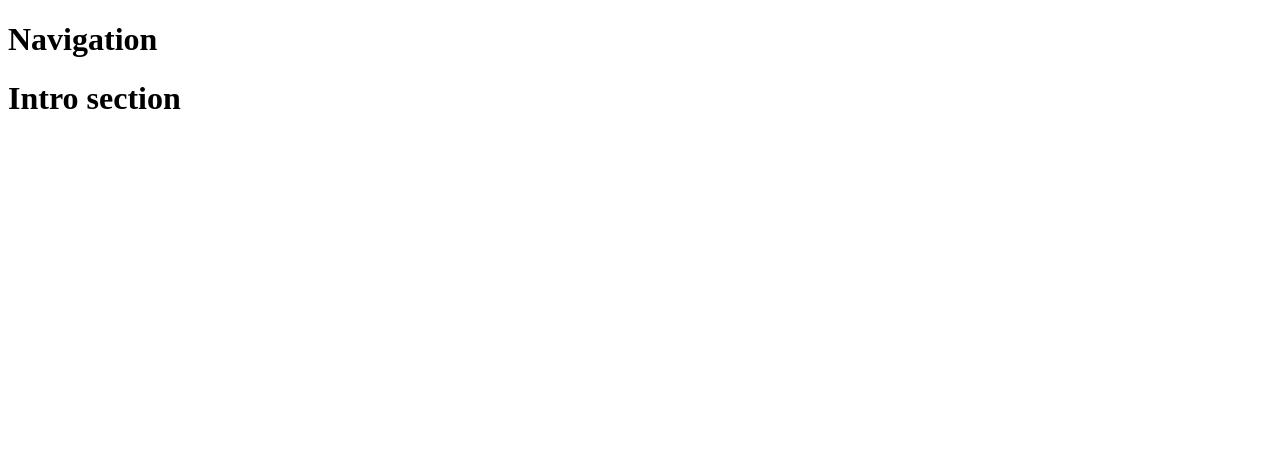
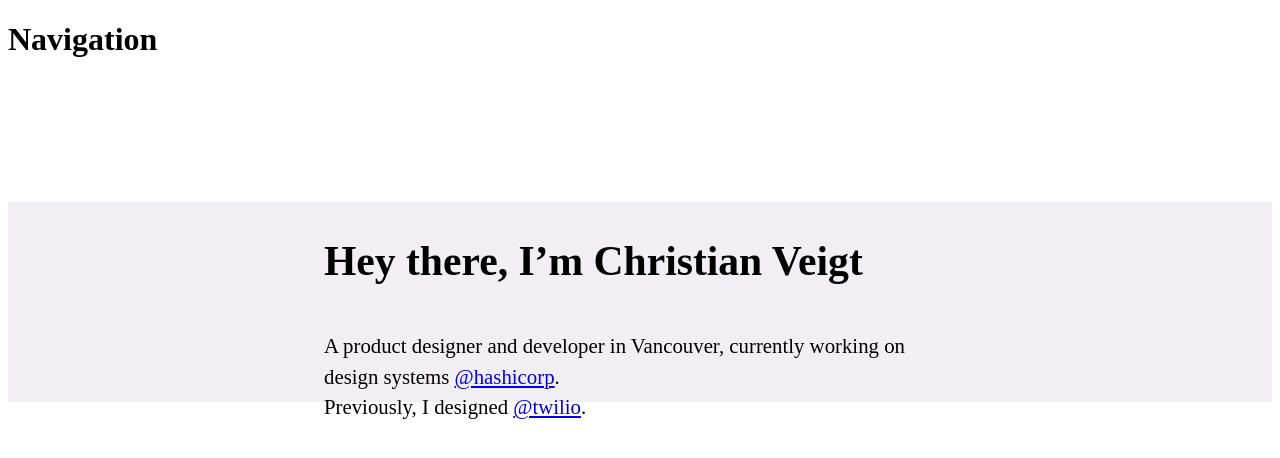
Before and after one commit to cveigt/systems-and-patterns, a React (Create React App) app in the folder website/: page / in a window 1280 px wide. Shown: the top 458 px of the page. Built offline with nearby package versions, Linux system fonts and the light colour scheme.

Commit message:
Added Intro component structure and basic styling

```diff
--- a/website/src/components/Intro.js
+++ b/website/src/components/Intro.js
@@ -1,10 +1,47 @@
 import React from "react";
+import styled from "styled-components";
+
+const Section = styled.section`
+  background: #f1eff4;
+  height: 200px;
+`;
+const Content = styled.div`
+  display: flex;
+  align-items: center;
+  width: 50%;
+  margin: auto;
+  margin-top: 18vh;
+  margin-bottom: 24vh;
+`;
+const Presentation = styled.div`
+  display: flex;
+  flex-direction: column;
+`;
+const Title = styled.h2`
+  font-size: 2.6rem;
+  line-height: 3.1rem;
+  margin-bottom: 1.5rem;
+`;
+const Description = styled.p`
+  font-size: 1.3rem;
+  line-height: 1.9rem;
+`;
 
 const Intro = () => {
   return (
-    <div>
-      <h1>Intro section</h1>
-    </div>
+    <Section>
+      <Content>
+        <Presentation>
+          <Title>Hey there, I’m Christian Veigt</Title>
+          <Description>
+            A product designer and developer in Vancouver, currently working on
+            design systems <a href="\">@hashicorp</a>.
+            <br />
+            Previously, I designed <a href="\">@twilio</a>.
+          </Description>
+        </Presentation>
+      </Content>
+    </Section>
   );
 };
 
```
